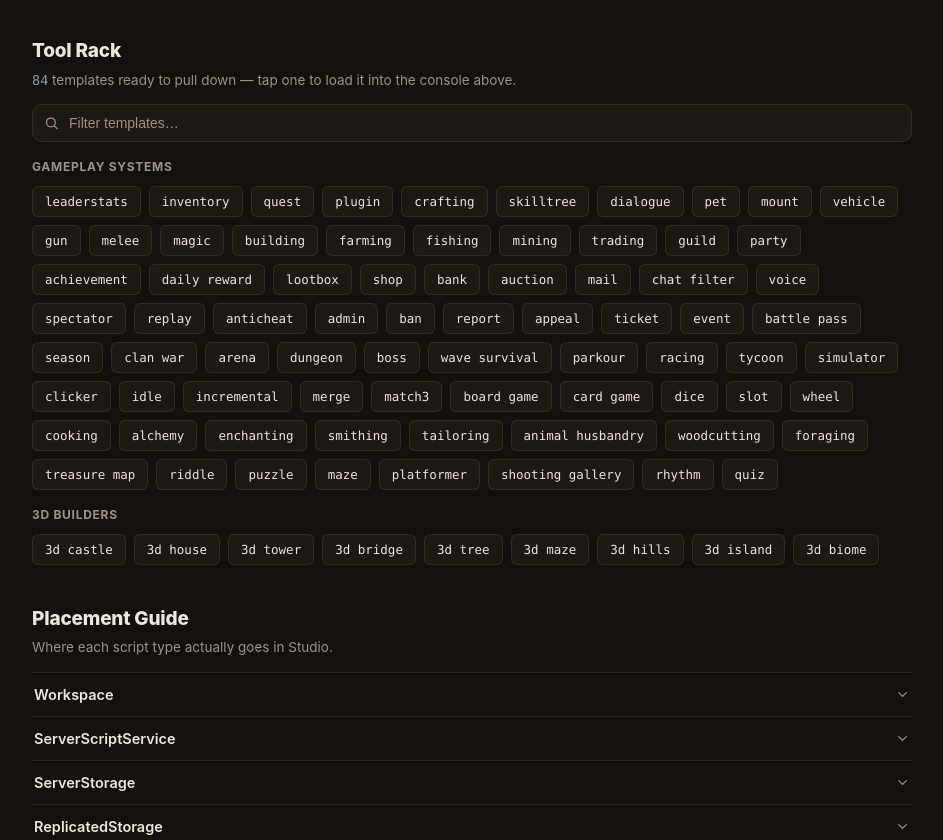
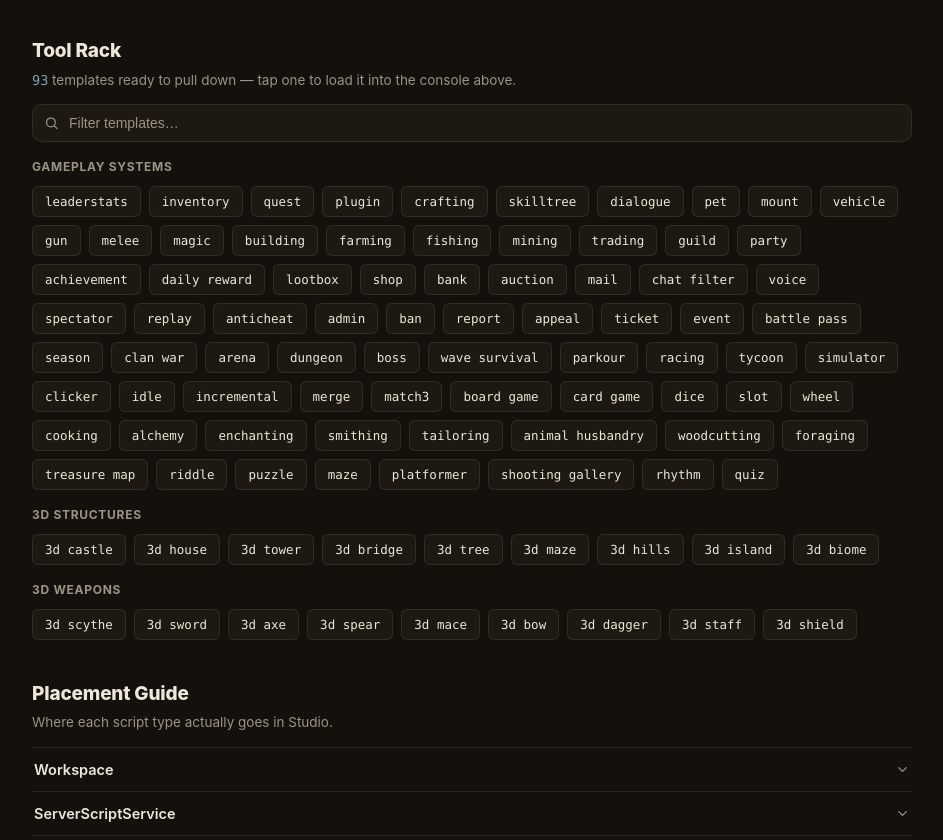
Before and after one commit to Enestrupi/enesai, a website: page dashboard.html in a window 1280 px wide. Shown: the part 564-1404 px from the top of the page, without its empty margins (168-1111 px from the left). Drawn offline with Linux system fonts and the light colour scheme; no server answers.

Commit message:
Update dashboard.html

```diff
--- a/dashboard.html
+++ b/dashboard.html
@@ -647,8 +647,12 @@
       <div class="chip-grid" id="chipsSystems"></div>
     </div>
     <div class="rack-group">
-      <h3>3D Builders</h3>
+      <h3>3D Structures</h3>
       <div class="chip-grid" id="chipsBuilders"></div>
+    </div>
+    <div class="rack-group">
+      <h3>3D Weapons</h3>
+      <div class="chip-grid" id="chipsWeapons"></div>
     </div>
   </section>
 
@@ -1035,29 +1039,36 @@
     "card game", "dice", "slot", "wheel", "cooking", "alchemy", "enchanting",
     "smithing", "tailoring", "animal husbandry", "woodcutting", "foraging", "treasure map",
     "riddle", "puzzle", "maze", "platformer", "shooting gallery", "rhythm", "quiz",
-    "3d castle", "3d house", "3d tower", "3d bridge", "3d tree", "3d maze", "3d hills", "3d island", "3d biome"
+    "3d castle", "3d house", "3d tower", "3d bridge", "3d tree", "3d maze", "3d hills", "3d island", "3d biome",
+    "3d scythe", "3d sword", "3d axe", "3d spear", "3d mace", "3d bow", "3d dagger", "3d staff", "3d shield"
   ];
+
+  var WEAPON_NAMES = ["scythe", "sword", "axe", "spear", "mace", "bow", "dagger", "staff", "shield"];
 
   var chipsSystems = document.getElementById("chipsSystems");
   var chipsBuilders = document.getElementById("chipsBuilders");
+  var chipsWeapons = document.getElementById("chipsWeapons");
   var rackCount = document.getElementById("rackCount");
   var rackSearch = document.getElementById("rackSearch");
 
   function buildRack(names) {
     chipsSystems.innerHTML = "";
     chipsBuilders.innerHTML = "";
+    chipsWeapons.innerHTML = "";
     rackCount.textContent = names.length;
 
     names.forEach(function (name) {
-      var isBuilder = name.indexOf("3d ") === 0;
+      var is3d = name.indexOf("3d ") === 0;
+      var isWeapon = is3d && WEAPON_NAMES.indexOf(name.slice(3)) !== -1;
       var chip = el("button", { class: "chip", type: "button", text: name });
       chip.addEventListener("click", function () {
-        var prompt = isBuilder ? "build a " + name.slice(3) : name;
+        var prompt = is3d ? "build a " + name.slice(3) : name;
         consoleInput.value = prompt;
         consoleInput.focus();
         consoleInput.scrollIntoView({ behavior: reducedMotion ? "auto" : "smooth", block: "center" });
       });
-      (isBuilder ? chipsBuilders : chipsSystems).appendChild(chip);
+      var target = isWeapon ? chipsWeapons : (is3d ? chipsBuilders : chipsSystems);
+      target.appendChild(chip);
     });
   }
 
```
